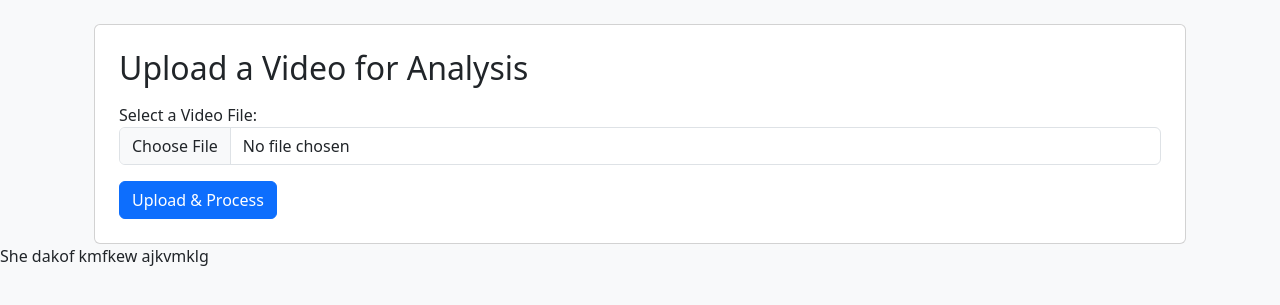
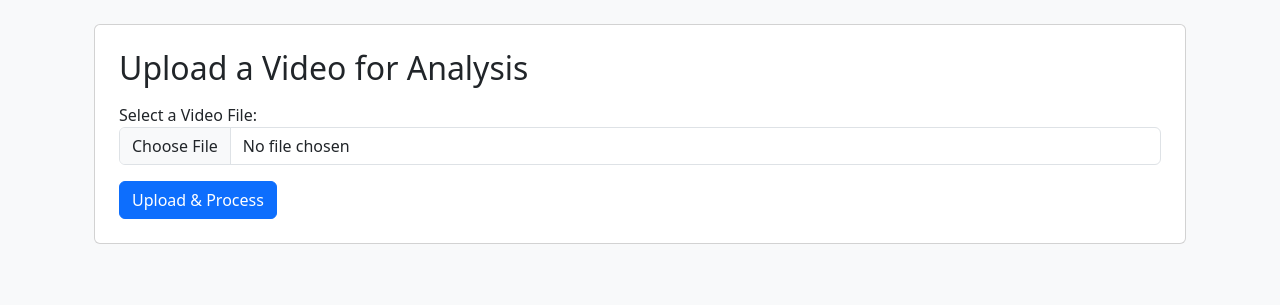
Before and after one commit to vandana-23/Sentiment_Analysis, a Django app: page /upload/ in a window 1280 px wide. Shown: the part 56-361 px from the top of the page. Run offline with Django 5.2, Linux system fonts and the light colour scheme.

Commit message:
Reseting

```diff
--- a/videoprocessor/templates/videoprocessor/base.html
+++ b/videoprocessor/templates/videoprocessor/base.html
@@ -17,10 +17,6 @@
         {% block content %}{% endblock %}
     </div>
 
-    <p>
-        She dakof kmfkew ajkvmklg
-    </p>
-
     <script src="https://cdn.jsdelivr.net/npm/bootstrap@5.3.0/dist/js/bootstrap.bundle.min.js"></script>
 </body>
 </html>
```
